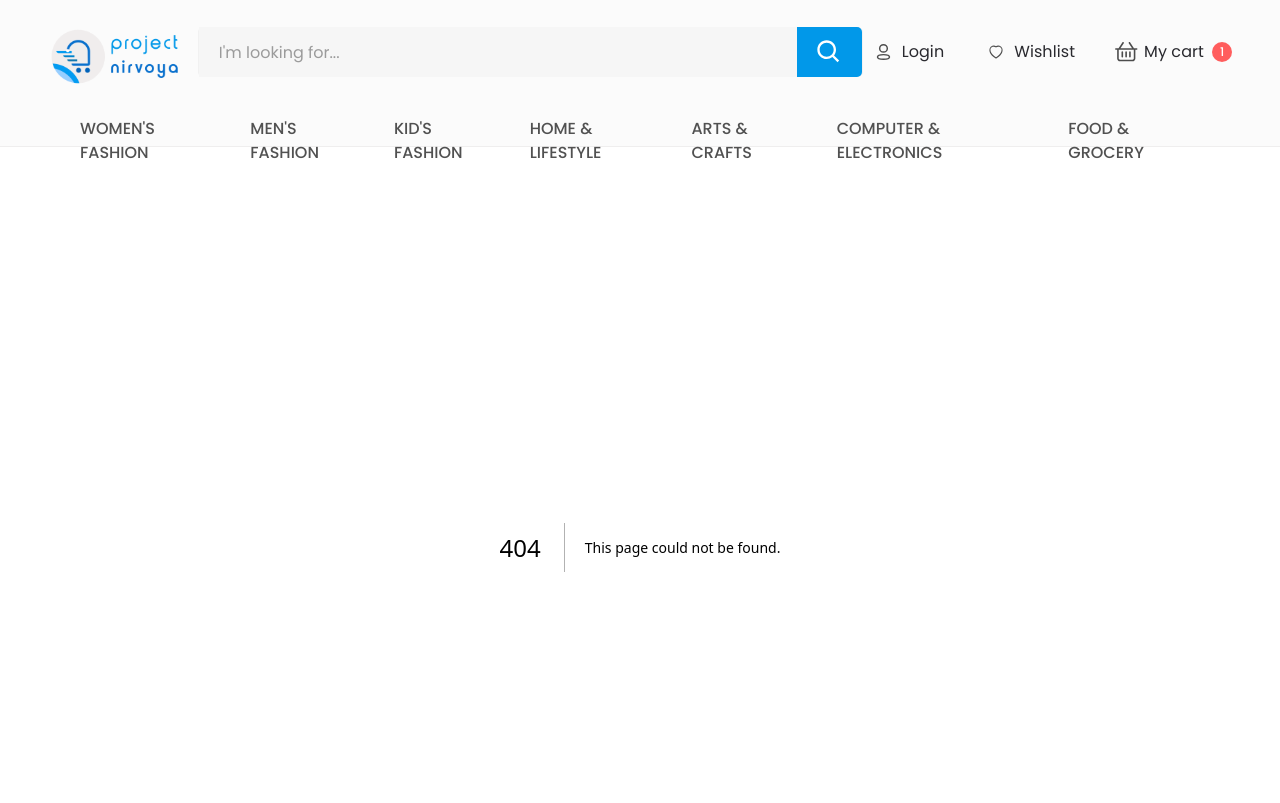
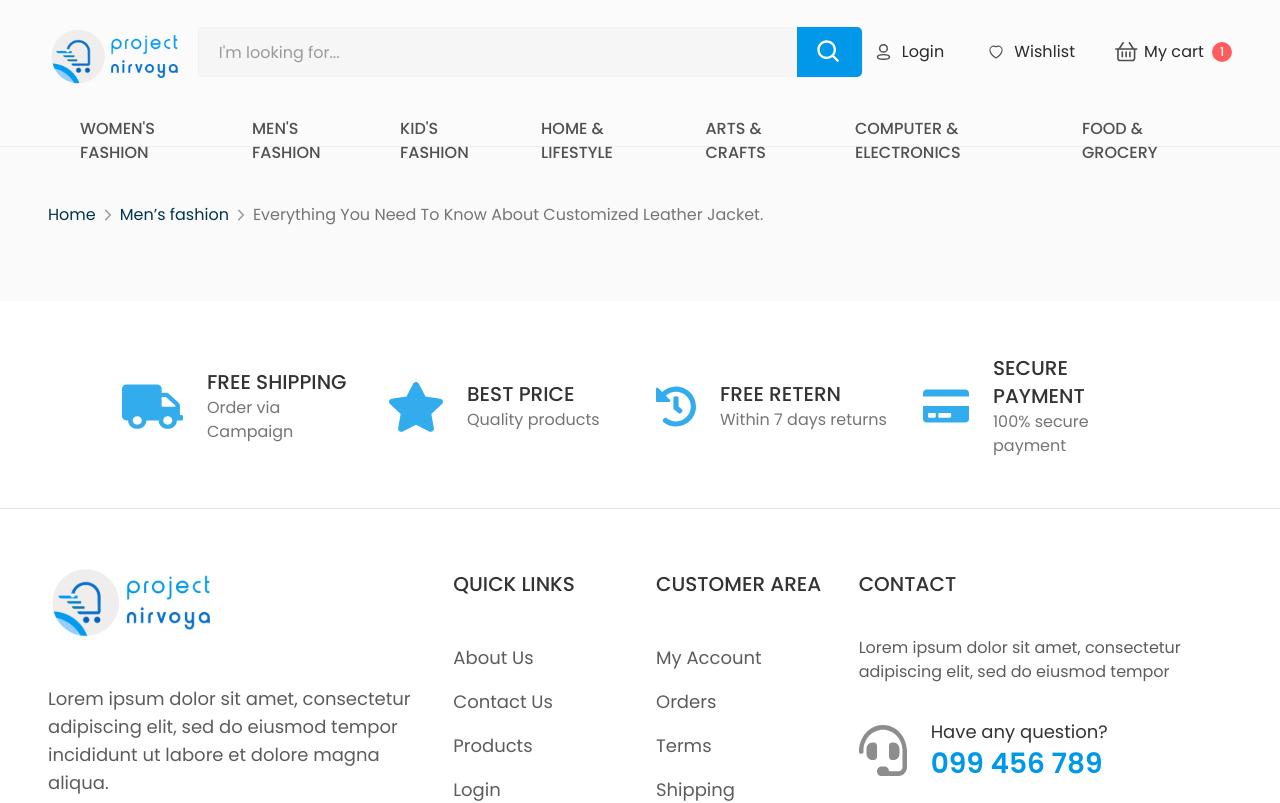
Before and after one commit to nursoftwarebd/glamcart-e-commerce, a Next.js app: page /blog-details in a window 1280 px wide. Before the commit this address had no page. Shown: the top 803 px of the page. Built offline with nearby package versions, Linux system fonts and the light colour scheme.

Commit message:
blog details page create with breadcrumb

```diff
--- /dev/null
+++ b/src/app/blog-details/page.jsx
@@ -0,0 +1,26 @@
+import Breadcrumb from "@/components/shared/Breadcrum/Breadcrumb";
+
+export const metadata = {
+  title: "NIRVOYA - Blog Details Page",
+  description: "Generated by Nur IT Software LTD.",
+};
+
+const breadcrumb = [
+  { name: "Home", url: "/" },
+  { name: "Men’s fashion", url: "/men-fashion" },
+];
+
+const BlogDetailsPage = () => {
+  return (
+    <section className="pt-14 pb-13  bg-backgroundPage">
+      <div className="container_fluid">
+        <Breadcrumb
+          pageName="Everything You Need To Know About Customized Leather Jacket."
+          breadcrumb={breadcrumb}
+        />
+      </div>
+    </section>
+  );
+};
+
+export default BlogDetailsPage;
--- a/src/app/blog/page.jsx
+++ b/src/app/blog/page.jsx
@@ -26,7 +26,7 @@ const BlogPage = () => {
               </p>
             </div>
           </div>
-          <div className="mt-9 grid grid-cols-3 gap-y-12 gap-x-7 2xl:gap-x-10">
+          <div className="mt-9 grid grid-cols-1 md:grid-cols-2 xl:grid-cols-3 gap-y-12 gap-x-7 2xl:gap-x-10">
             {blogData.map((blogData) => {
               return (
                 <div key={blogData.id}>
--- a/src/components/shared/Navbar/DragMenu.jsx
+++ b/src/components/shared/Navbar/DragMenu.jsx
@@ -46,7 +46,7 @@ const DragMenu = () => {
     <>
       <div className="relative">
         <div className="hidden xl:flex lg:mx-8 mt-[25px]">
-          <ul className="flex items-center gap-8 2xl:gap-10">
+          <ul className="flex items-center gap-8 xl:gap-12">
             {navLinks.map((link, index) => {
               return (
                 <li key={index} className="menu_list group">
--- a/tailwind.config.js
+++ b/tailwind.config.js
@@ -120,6 +120,7 @@ module.exports = {
         heading30: "30px",
         heading42: "42px",
         heading36: "36px",
+        heading56: "56px",
         heading2: "26px",
         heading27: "27px",
         heading28: "28px",
```
